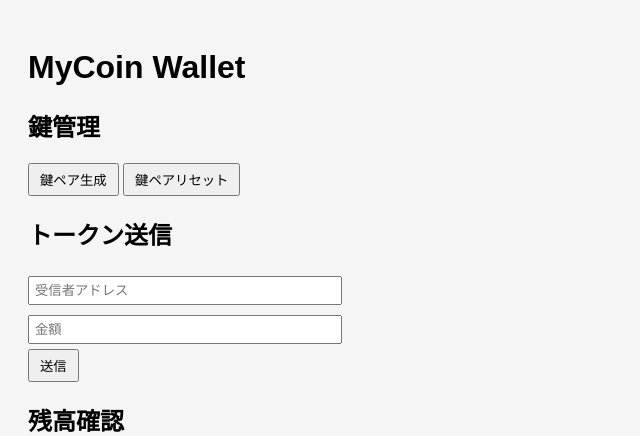
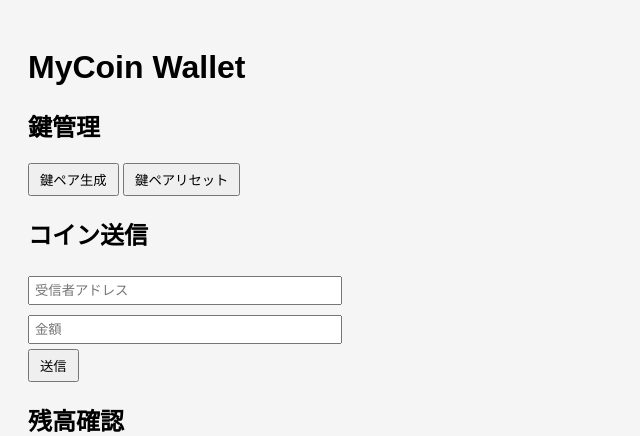
Before and after one commit to omoto202/MyCoin, a Flask app: page / in a window 1280 px wide. Shown: the top 436 px of the page, without its empty margins (0-640 px from the left). Run offline with Flask 3, Linux system fonts and the light colour scheme; some libraries are stand-ins or nearby versions.

Commit message:
index.html

```diff
--- a/templates/index.html
+++ b/templates/index.html
@@ -21,7 +21,7 @@ textarea{width:100%;resize:none}
 <button onclick="resetKeys()">鍵ペアリセット</button>
 <div id="keys"></div>
 
-<h2>トークン送信</h2>
+<h2>コイン送信</h2>
 <form id="txForm">
 <input name="recipient" placeholder="受信者アドレス" required /><br />
 <input name="amount" type="number" step="0.01" placeholder="金額" required /><br />
```
